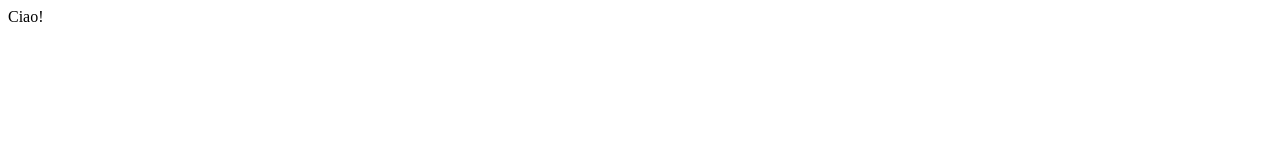
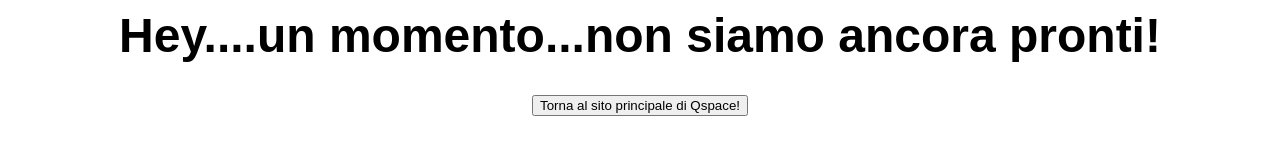
Before and after one commit to QspaceCorporation/sito, a plain HTML site: page index.html in a window 1280 px wide. Drawn offline with Linux system fonts and the light colour scheme.

Commit message:
Add files via upload

```diff
--- a/index.html
+++ b/index.html
@@ -1,3 +1,19 @@
 <html>
-Ciao!
+
+<!-- By Qspace Corporation - Diego Concolato -->
+
+<title>Aspetta un attimo!</title>
+<link rel="shortcut icon" href="images/logo.ico" />
+
+<center>
+<font face="Arial"size= 5>
+
+<h1> Hey....un momento...non siamo ancora pronti! </h1>
+</color>
+<form action=http://home.qspace.gq target="_blank">
+    <input type="submit"value="Torna al sito principale di Qspace!">
+    </form>
+</font>
+</center>
+
 </html>
```
Also changed, not shown: logo.ico (added).
